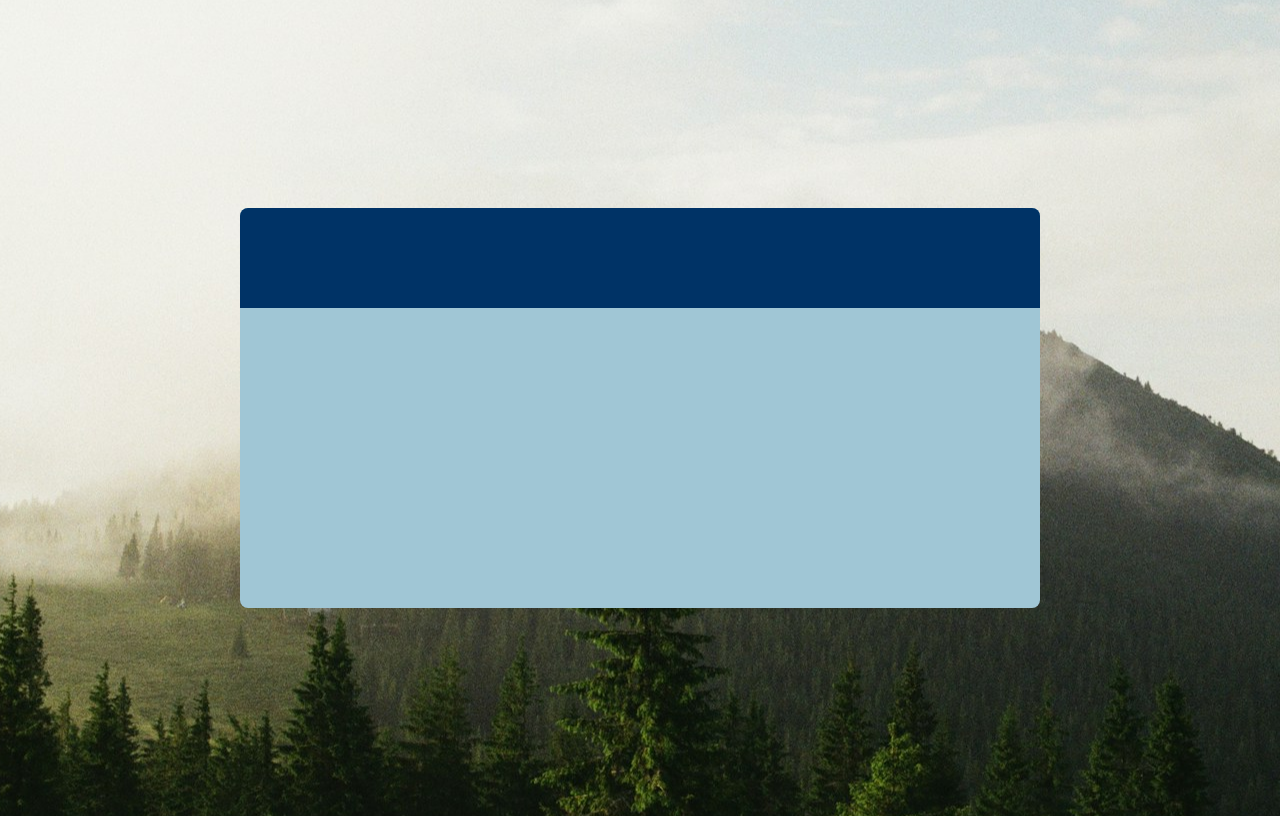
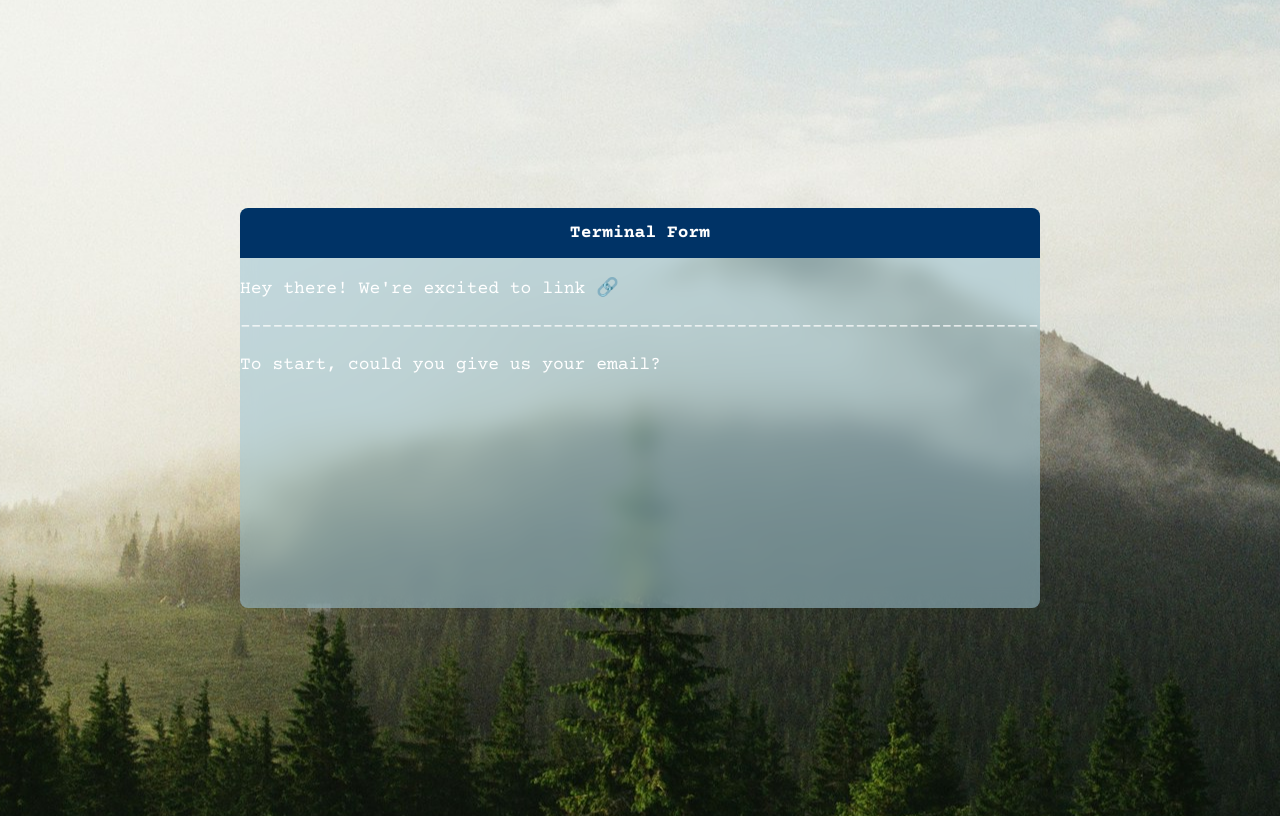
Before and after one commit to TitoTimber/Terminal-form, a plain HTML site: page index.html in a window 1280 px wide. Drawn offline with nearby package versions, Linux system fonts and the light colour scheme.

Commit message:
added welcomme text

```diff
--- a/index.html
+++ b/index.html
@@ -5,10 +5,18 @@
     <meta name="viewport" content="width=device-width, initial-scale=1.0">
     <title>Terminal-form</title>
     <link rel="stylesheet" href="./styles.css"/>
+    <link rel="preconnect" href="https://fonts.googleapis.com">
+    <link rel="preconnect" href="https://fonts.gstatic.com" crossorigin>
+    <link href="https://fonts.googleapis.com/css2?family=Courier+Prime:ital,wght@0,400;0,700;1,400;1,700&display=swap" rel="stylesheet">
 </head>
 <body>
     <div class="container">
-        <div class="title-bar"></div>
+        <div class="title-bar">
+            <p>Terminal Form</p>
+        </div>
+        <p>Hey there! We're excited to link 🔗</p>
+        <p>--------------------------------------------------------------------------</p>
+        <p>To start, could you give us your email?</p>
     </div>
 </body>
 </html>
--- a/styles.css
+++ b/styles.css
@@ -7,17 +7,32 @@ body{
     align-items: center;
 }
 .container{
-    background-color: #a0c6d5;
+    background-color: #a0c6d590; /*adding transparency here for backdrop-filter: blur*/
     height: 400px;
     width: 800px;
     border-radius: 8px;
     overflow: hidden;
-    display: flex;
     backdrop-filter: blur(10px);
+    /* for the backdrop filter to work, the element on which it's applied (in this case, .container)
+    must have some transparency or semi-transparency, so that the background behind it can show through. */
 }
 .title-bar{
     background-color: #003366;
     position: relative;
-    height: 100px;
+    height: 50px;
     width: 800px;
+    display: flex;
+    justify-content: center;
+    align-items: center;
 }
+.title-bar p{
+    color: white;
+    font-size: x-large;
+    font-family: 'Courier Prime', monospace;
+    font-weight: 550;
+}
+.container p{
+    color: white;
+    font-family: 'courier prime', monospace;
+    font-size: large;
+}
```
